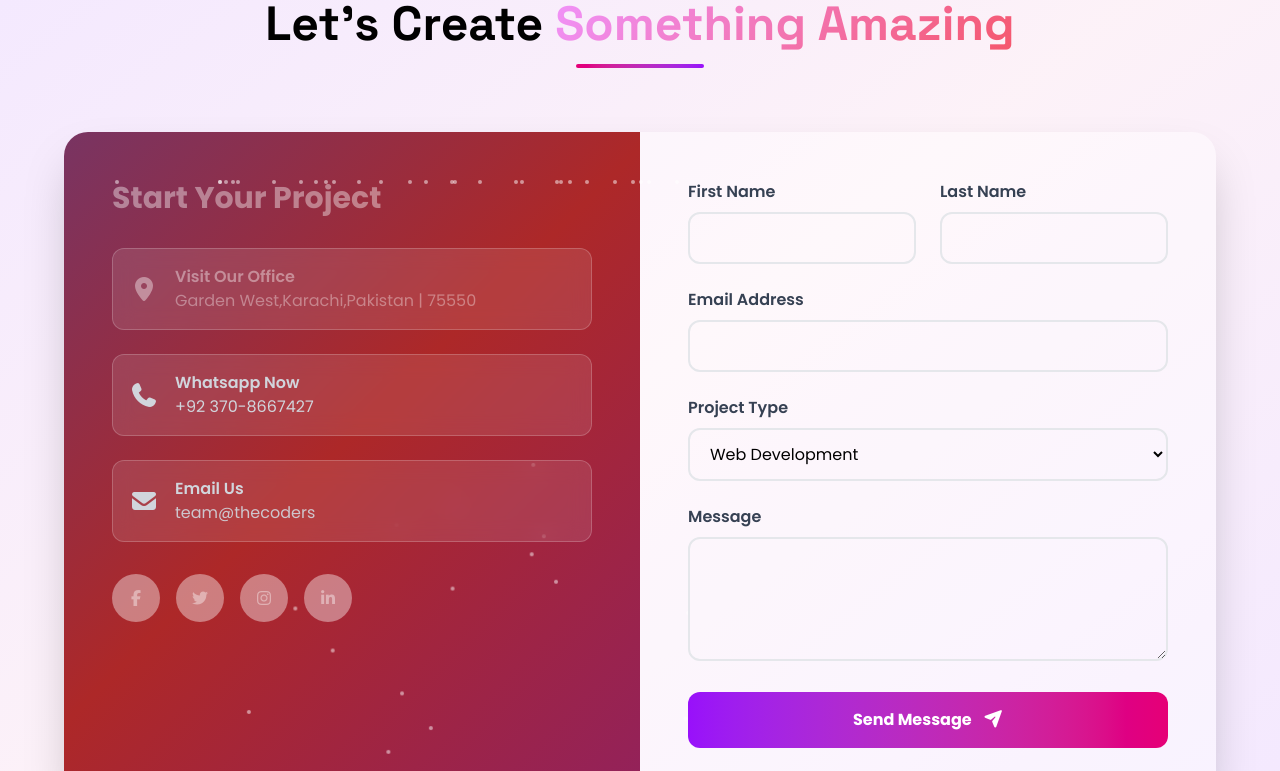
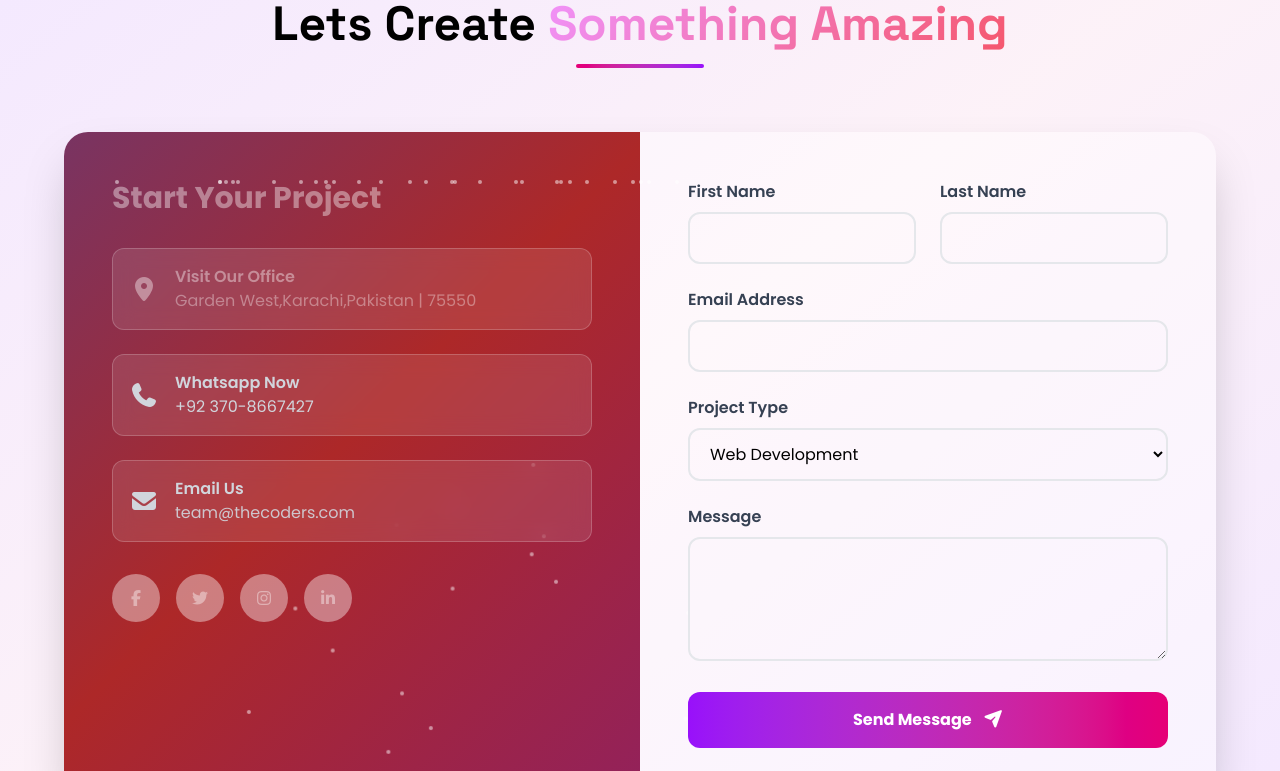
Before and after one commit to TeamTheCoders/TheCoders, a Next.js app: page / in a window 1280 px wide. Shown: the part 4942-5713 px from the top of the page. Built offline with nearby package versions, Linux system fonts and the light colour scheme.

Commit message:
Update Contact.tsx

```diff
--- a/components/Contact.tsx
+++ b/components/Contact.tsx
@@ -57,7 +57,7 @@ const Contact = () => {
         <div className="text-center mb-16 reveal">
           <span className="text-purple-600 font-semibold text-sm uppercase tracking-wider">Get In Touch</span>
           <h2 className="text-4xl md:text-5xl font-bold mt-2 mb-4 font-display">
-            Let's Create <span className="text-gradient-2">Something Amazing</span>
+            Lets Create <span className="text-gradient-2">Something Amazing</span>
           </h2>
           <div className="w-32 h-1 bg-gradient-to-r from-pink-600 to-purple-600 mx-auto rounded-full"></div>
         </div>
@@ -87,11 +87,11 @@ const Contact = () => {
                     </div>
                   </a>
 
-                  <a href="mailto:new2200527@gmail.com" className="text-gray-300 hover:text-blue-400 transition-colors duration-300 flex items-center glass p-4 rounded-xl">
+                  <a href="mailto:syedali102005@gmail.com" className="text-gray-300 hover:text-blue-400 transition-colors duration-300 flex items-center glass p-4 rounded-xl">
                     <i className="fas fa-envelope text-2xl mr-4"></i>
                     <div>
                       <p className="font-semibold">Email Us</p>
-                      <p className="opacity-90">team@thecoders</p>
+                      <p className="opacity-90">team@thecoders.com</p>
                     </div>
                   </a>
                 </div>
@@ -152,7 +152,7 @@ const Contact = () => {
 
                 {formSubmitted && (
                   <div className="mt-6 p-4 bg-green-100 text-green-700 border border-green-300 rounded-lg">
-                    <i className="fas fa-check-circle mr-2"></i> Thank you for your message! We'll get back to you within 24 hours.
+                    <i className="fas fa-check-circle mr-2"></i> Thank you for your message! We will get back to you within 24 hours.
                   </div>
                 )}
               </div>
@@ -164,5 +164,4 @@ const Contact = () => {
   );
 };
 
-
 export default Contact;
```
